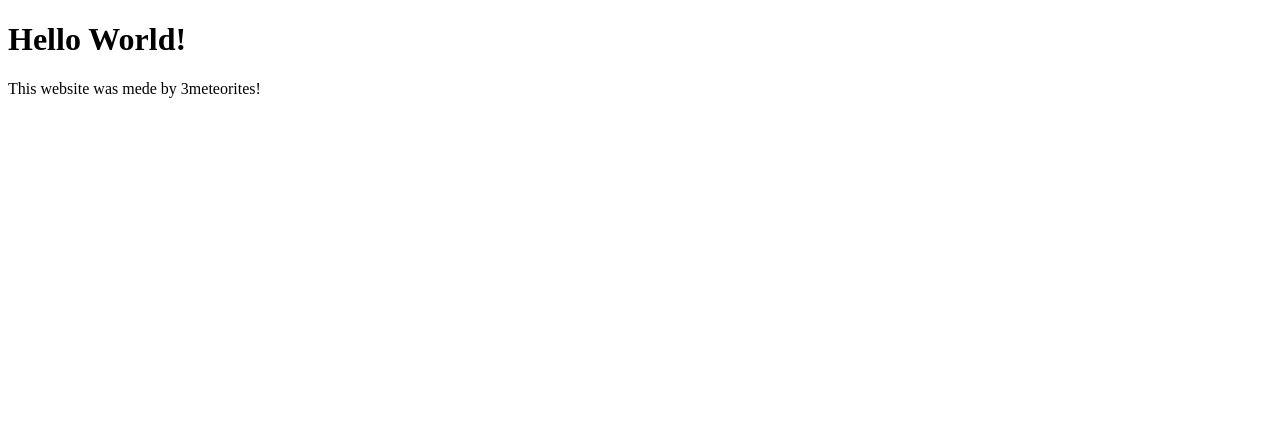
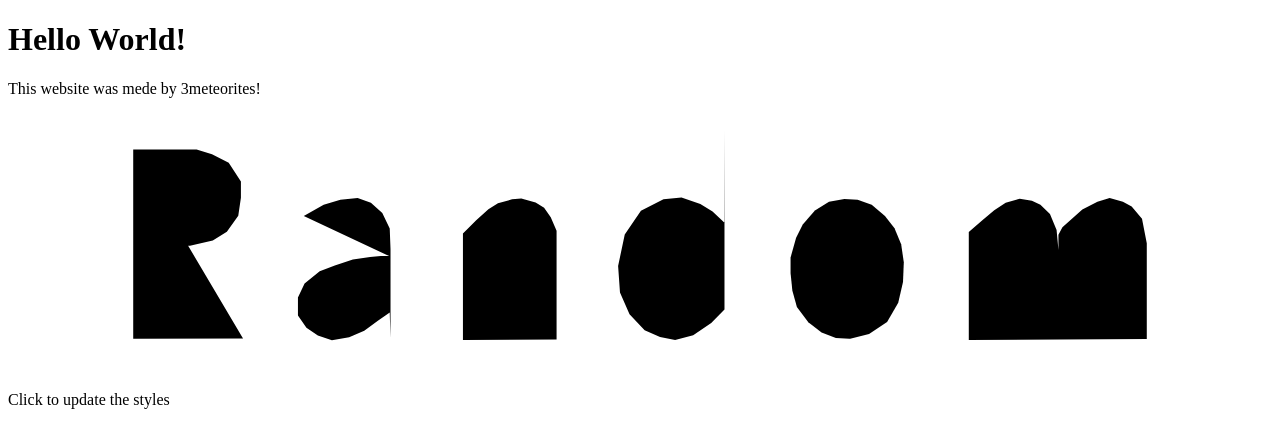
Before and after one commit to 3meteorites/3meteorites.github.io, a plain HTML site: page index.html in a window 1280 px wide. Drawn offline with Linux system fonts and the light colour scheme.

Commit message:
Update index.html

```diff
--- a/index.html
+++ b/index.html
@@ -3,5 +3,20 @@
 <body>
 <h1>Hello World!</h1>
   <div style=”margin-left: 1em; text-indent: -1em;”>This website was mede by 3meteorites!</div>
+  <svg viewBox="0 0 476.5 103.1">
+  <path d="M47.2,90.8V19.4h23.9l5.8,1.8l6.3,3.2l4.6,7.1v6.1l-1,6.8l-4.3,6l-5.3,3.3l-8.6,2H47.5h20.4
+l20.7,35" />
+  <path d="M111.5,44.5l7.5-4.3l6.3-1.8l6.5-0.7l5,1.8l4.3,3.9l2.8,5.8l0.3,7.8v23.9v9.6l-0.3-9.6l-4.6,3.2
+l-5,3.6l-5.7,2.5l-6.5,1.1l-5.3-1.8l-4.3-2.9l-3.2-4.6v-6.8l2.5-5.3l5.7-4.6l5.7-2.2l6.8-2.2l6.5-1l4-0.3h3.2" />
+  <path d="M171.5,91.2V38.3v12.8l5-5l4.6-4.2l3.6-2.2l5.3-1.5l3.5-0.3l5.4,1.5l3.2,2l2.5,3.6l2.2,5v41" />
+  <path d="M270.1,11.9v78.5V79.7l-5,5.1l-6.8,4.6l-6.8,1.8l-5.7-1.1l-5.8-2.5l-5.7-6.1l-3.6-8.2l-0.7-10
+l2.5-11.8l6.1-9l8.5-4.3l6.8-0.7l7.1,2.5l4.6,2.8l4.6,4.3" />
+  <path d="M317.2,90.8h0.3l7.1-1.8l6.8-4.6l4.2-7.2l1.8-7.8l0.3-7.5l-1-6.8l-2.5-6l-3.6-4.6l-5-4.3
+l-5.3-1.8l-5-0.3l-5.8,1l-5.3,3.3l-4.6,5.3l-2.5,5l-2.1,7.5v5.8l0.7,6.7l1.7,6.1l4.3,5.7l5,3.9l5.4,2.1L317.2,90.8" />
+  <path d="M362.2,91.2V38.7v11.8l5-4.3l4.6-3.9l4.3-2.8l5.3-1.5l4.6,0.7l3.2,1.5l3.6,3.5l2.5,6.1l0.7,7.5
+v33.9V51.6l1.5-2.9l7.5-6.7l5.7-2.9l4.6-1.4l5,1.4l3.3,1.8l3.9,4.6l1.8,9.3v36.1" />
+  <g id="group"></g>
+</svg>
+<p>Click to update the styles</p>
 </body>
 </html>
```
